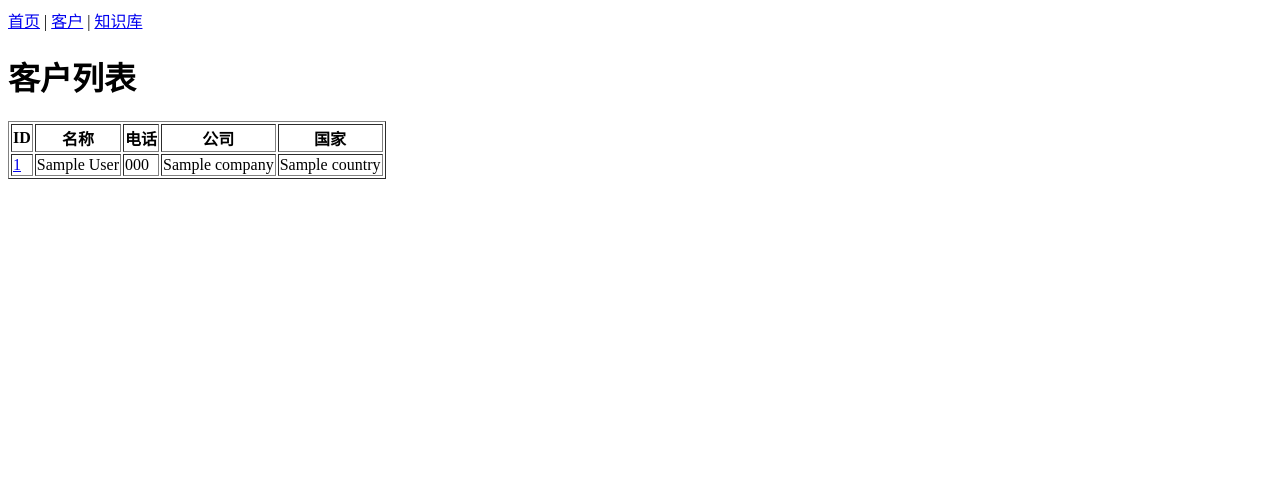
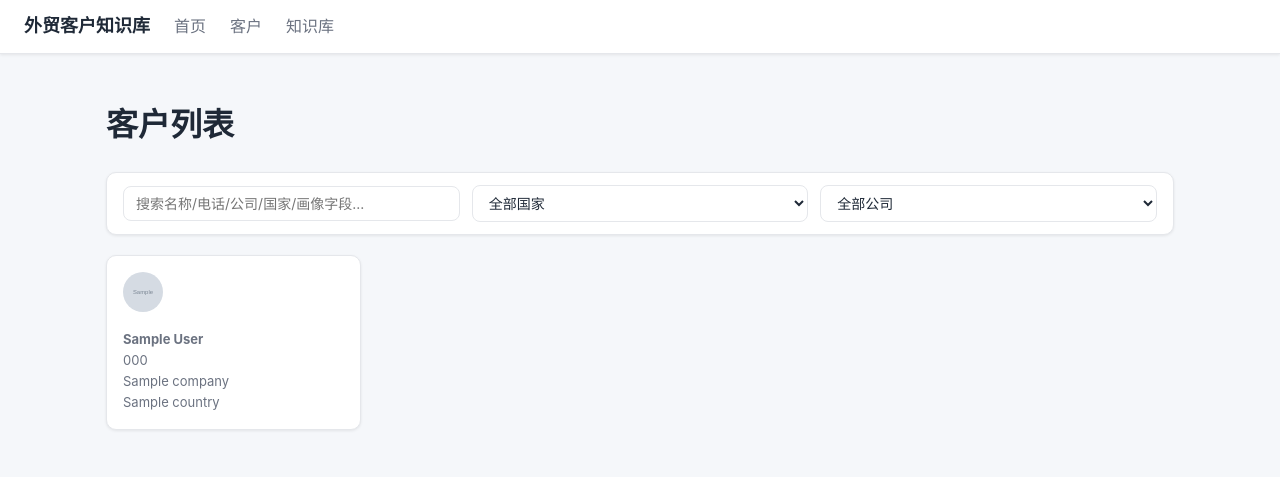
Before and after one commit to SuTn/foreign_trade_kb, a FastAPI app: template app/web/templates/customers.html in a window 1280 px wide. Shown: the top 477 px of the page. Run offline with FastAPI, Linux system fonts and the light colour scheme; the template is opened without the code that fills it: most values are stand-ins (such as "Sample title", 1, 10 or a date in 2020); grey boxes marked "Sample" are stand-in pictures; parts of the project's set-up code (start-up, migrations or seed data) failed here and were passed over.

Commit message:
feat: 客户卡片网格 + 头像/占位 + 实时搜索筛选 (含画像字段)

```diff
--- a/app/web/templates/base.html
+++ b/app/web/templates/base.html
@@ -1,9 +1,14 @@
-<!-- app/web/templates/base.html -->
 <!DOCTYPE html>
 <html lang="zh">
-<head><meta charset="utf-8"><title>外贸客户知识库</title>
-<script src="https://unpkg.com/htmx.org"></script></head>
+<head><meta charset="utf-8"><title>{% block title %}外贸客户知识库{% endblock %}</title>
+<link rel="stylesheet" href="/static/css/app.css">
+<script src="/static/js/htmx.min.js"></script>
+<script src="/static/js/app.js"></script></head>
 <body>
-<nav><a href="/">首页</a> | <a href="/customers">客户</a> | <a href="/knowledge">知识库</a></nav>
-<main>{{ page }}</main>
-</body></html>
+<nav class="nav">
+  <span class="brand">外贸客户知识库</span>
+  <a href="/">首页</a><a href="/customers">客户</a><a href="/knowledge">知识库</a>
+</nav>
+<main class="container">{% block content %}{% endblock %}</main>
+</body>
+</html>
--- a/app/web/templates/customers.html
+++ b/app/web/templates/customers.html
@@ -1,25 +1,38 @@
-<!DOCTYPE html>
-<html lang="zh">
-<head><meta charset="utf-8"><title>客户列表 - 外贸客户知识库</title>
-<script src="https://unpkg.com/htmx.org"></script></head>
-<body>
-<nav><a href="/">首页</a> | <a href="/customers">客户</a> | <a href="/knowledge">知识库</a></nav>
-<main>
+{% extends "base.html" %}
+{% block content %}
 <h1>客户列表</h1>
-<table border="1">
-  <tr><th>ID</th><th>名称</th><th>电话</th><th>公司</th><th>国家</th></tr>
+<div class="filter-bar">
+  <input id="search-input" class="input" type="text" placeholder="搜索名称/电话/公司/国家/画像字段...">
+  <select id="filter-country" class="input">
+    <option value="">全部国家</option>
+    {% for c in customers|selectattr('country')|map(attribute='country')|unique if c %}
+      <option value="{{ c }}">{{ c }}</option>
+    {% endfor %}
+  </select>
+  <select id="filter-company" class="input">
+    <option value="">全部公司</option>
+    {% for c in customers|selectattr('company')|map(attribute='company')|unique if c %}
+      <option value="{{ c }}">{{ c }}</option>
+    {% endfor %}
+  </select>
+</div>
+<div class="card-grid">
   {% for c in customers %}
-  <tr>
-    <td><a href="/customers/{{ c['id'] }}">{{ c['id'] }}</a></td>
-    <td>{{ c['display_name'] }}</td>
-    <td>{{ c['phone'] }}</td>
-    <td>{{ c['company'] }}</td>
-    <td>{{ c['country'] }}</td>
-  </tr>
+  <div class="customer-card" data-search="{{ c['display_name'] or '' }} {{ c['phone'] or '' }} {{ c['company'] or '' }} {{ c['country'] or '' }} {{ profiles_by_customer.get(c['id'], '') }}">
+    <a href="/customers/{{ c['id'] }}" class="card-link">
+      <div class="avatar-holder" data-name="{{ c['display_name'] or c['id'] }}">
+        {% if c['avatar_path'] %}<img class="avatar" src="{{ c['avatar_path'] }}" alt="头像">{% endif %}
+      </div>
+      <div class="card-body">
+        <strong>{{ c['display_name'] or c['id'] }}</strong>
+        <div class="muted">{{ c['phone'] or '-' }}</div>
+        <div class="muted">{{ c['company'] or '-' }}</div>
+        <div class="muted">{{ c['country'] or '-' }}</div>
+      </div>
+    </a>
+  </div>
   {% else %}
-  <tr><td colspan="5">暂无客户</td></tr>
+  <p class="empty">暂无客户</p>
   {% endfor %}
-</table>
-</main>
-</body>
-</html>
+</div>
+{% endblock %}
```
Also changed, not shown: app/web/routes.py (+7 -1 lines), tests/web/test_routes.py (+12 -0 lines).
